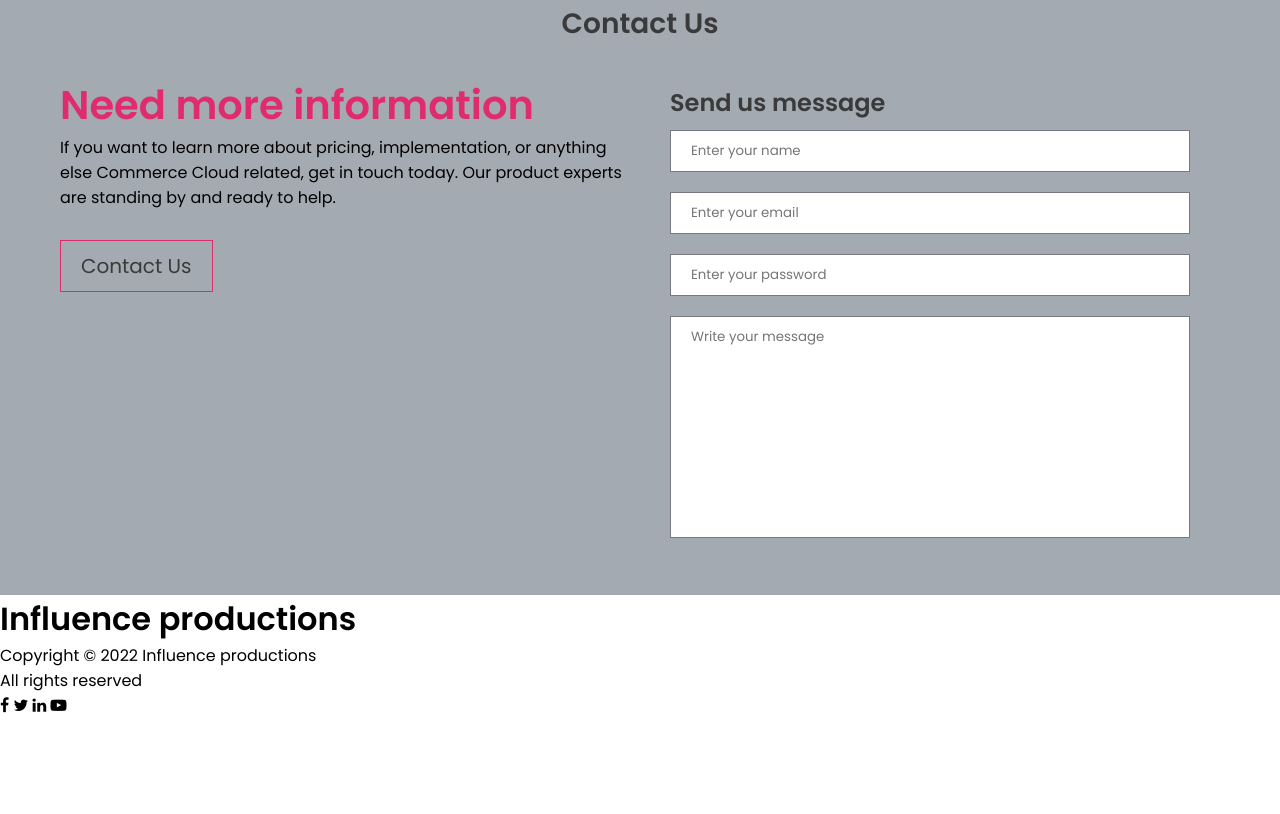
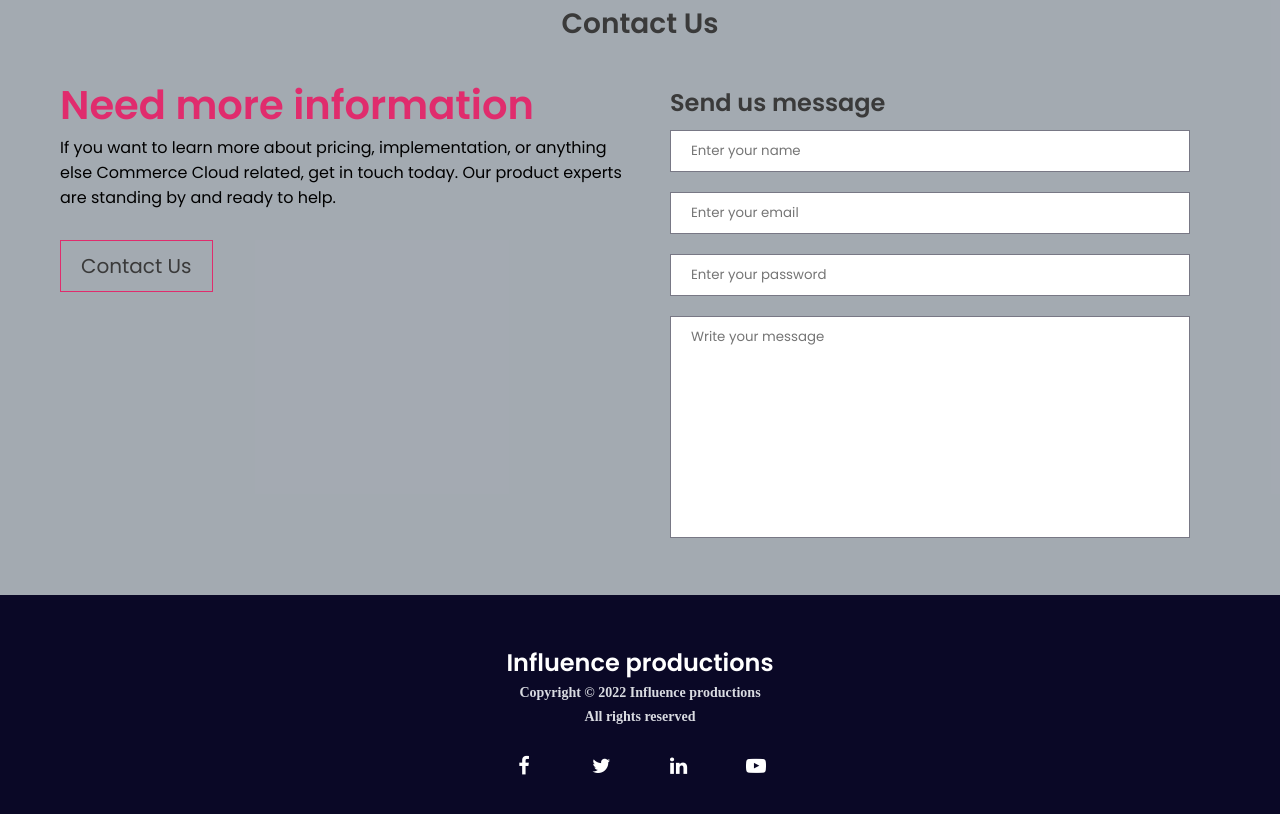
Before and after one commit to MdIbrahimKholil7/influence-gear, a plain HTML site: page index.html in a window 1280 px wide. Shown: the part 2555-3369 px from the top of the page. Before the commit the page ends 3273 px from the top, so only its background shows below. Drawn offline with Linux system fonts and the light colour scheme; a web font is replaced by a local one.

Commit message:
adding foooter

```diff
--- a/index.html
+++ b/index.html
@@ -281,10 +281,10 @@
         <p>Copyright &copy; 2022 Influence productions</p>
         <p>All rights reserved</p>
         <div class="footer-icon">
-            <i class="fa fa-facebook" aria-hidden="true"></i>
-            <i class="fa fa-twitter" aria-hidden="true"></i>
-            <i class="fa fa-linkedin" aria-hidden="true"></i>
-            <i class="fa fa-youtube-play" aria-hidden="true"></i>
+            <i class="fa fa-facebook f-icon" aria-hidden="true"></i>
+            <i class="fa fa-twitter f-icon" aria-hidden="true"></i>
+            <i class="fa fa-linkedin f-icon" aria-hidden="true"></i>
+            <i class="fa fa-youtube-play f-icon" aria-hidden="true"></i>
         </div>
     </div>
 </footer>
--- a/style.css
+++ b/style.css
@@ -296,3 +296,50 @@ nav{
 .message textarea{
     resize: none;
 }
+
+/* footer section start  */
+
+footer{
+    display: grid;
+    place-items: center;
+    background: #0A0826;
+    padding: 50px 0;
+}
+.footer-div{
+    text-align: center;
+}
+.footer-div h1{
+    font-size: 24px;
+    color: #fff;
+    line-height: 36px;
+    font-weight: bold;
+}
+.footer-div p{
+    font-family: Manrope;
+    font-style: normal;
+    font-weight: bold;
+    font-size: 14px;
+    line-height: 24px;
+    color: #D9DBE1;
+}
+.footer-icon{
+    color: #fff;
+    font-size: 20px;
+    margin-top: 17px;
+}
+
+.f-icon{
+    margin: 0 16px;
+    transition: 0.3s ease;
+    padding: 10px;
+    border-radius: 50%;
+    width: 40px;
+    height: 40px;
+    text-align: center;
+    align-items: center;
+}
+.f-icon:hover{
+    background-color: #E02C6D;
+    color: #fff;
+    transform: scale(1.2);
+}
```
